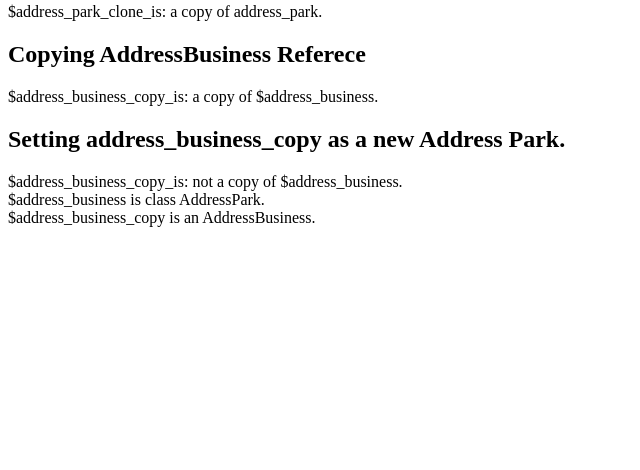
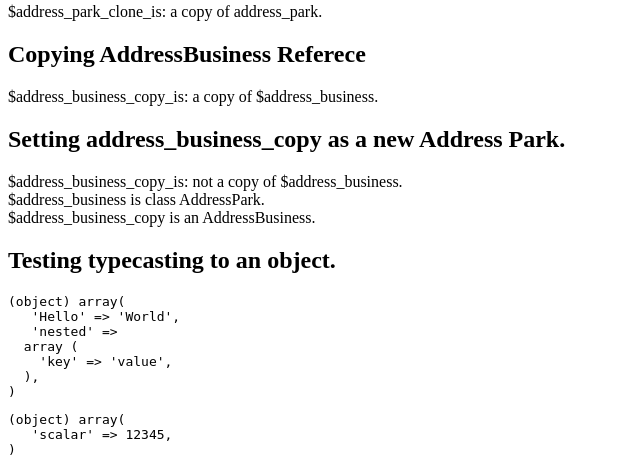
Before and after one commit to ranafaraz/oop_php, a PHP site: page /demo2.php in a window 1280 px wide. Shown: the part 1269-1739 px from the top of the page, without its empty margins (0-640 px from the left). Before the commit the page ends 1496 px from the top, so only its background shows below. Run offline with PHP 8.4, Linux system fonts and the light colour scheme; data that the repository does not hold is empty.

Commit message:
Leveraged standard class object.

```diff
--- a/demo2.php
+++ b/demo2.php
@@ -63,3 +63,13 @@ $address_business = new AddressPark();
 echo '$address_business_copy_is: ' . ($address_business === $address_business_copy ? '' : 'not ') . 'a copy of $address_business.';
 echo '<br/>$address_business is class ' . get_class($address_business) . '.';
 echo '<br/>$address_business_copy is ' . ($address_business_copy instanceof AddressBusiness ? '' : 'not ') . ' an AddressBusiness.';
+
+echo '<h2>Testing typecasting to an object.</h2>';
+$test_object = (object) array(
+    'Hello' => 'World',
+    'nested' => array('key' => 'value'),
+);
+echo '<tt><pre>' . var_export($test_object, TRUE) . '</pre></tt>'; // Debugging the test object.
+
+$test_object2 = (object) 12345;
+echo '<tt><pre>' . var_export($test_object2, TRUE) . '</pre></tt>'; // Debugging the test object.
```
